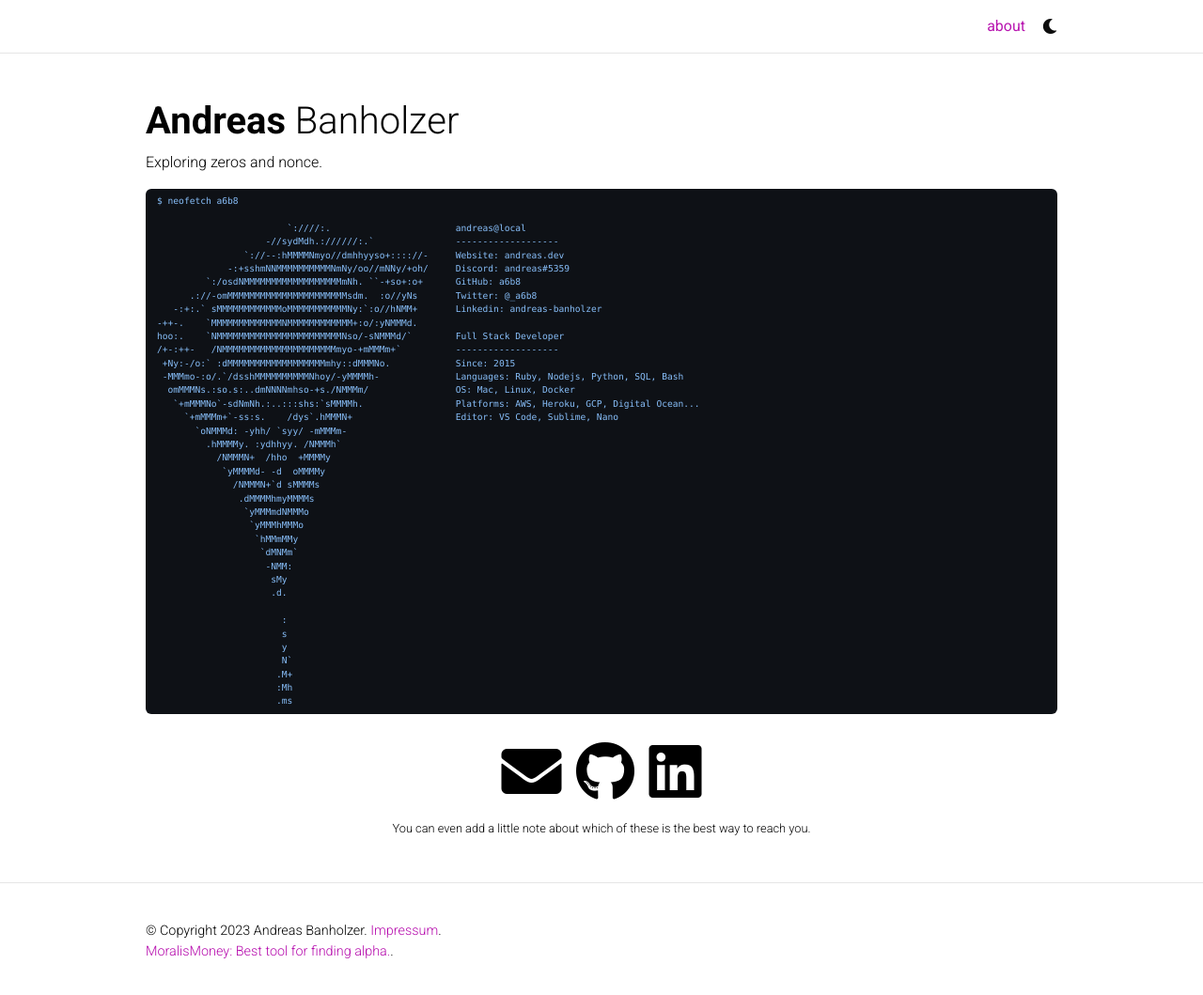
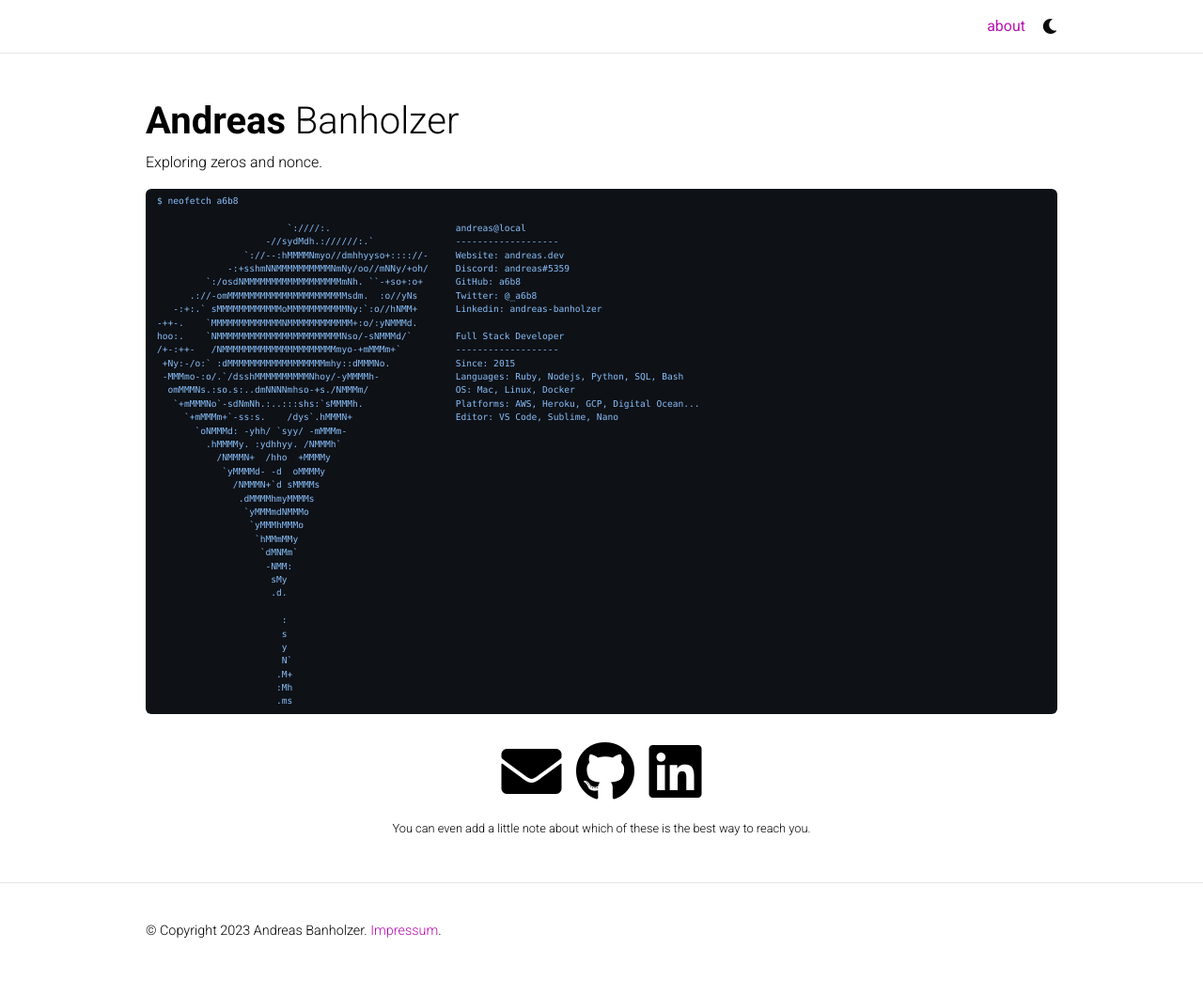
Before and after one commit to a6b8/a6b8, a Jekyll site: the page built from _pages/about.md, in a window 1280 px wide and 1063 px high. Shown: the top 1059 px of the window at 94% size. Built offline with Jekyll 4.4.1, drawn with Linux system fonts in a browser that asks for light colours; nearby versions of some CDN libraries; comment, search, counter and statistics services are not loaded; a style sheet for code colours, icons or effects is not loaded.

Commit message:
Update footer.html

```diff
--- a/_includes/footer.html
+++ b/_includes/footer.html
@@ -3,8 +3,7 @@
       <div class="container mt-0">
         &copy; Copyright {{ site.time | date: '%Y' }} {{ site.first_name }} {{ site.middle_name }} {{ site.last_name }}. {{ site.footer_text }}
         {%- if site.impressum_path -%}
-        <a href="{{ site.url }}{{ site.baseurl }}{{ site.impressum_path }}">Impressum</a>.<br>
-        <a href="https://moralismoney.com/">MoralisMoney: Best tool for finding alpha.</a>.
+        <a href="{{ site.url }}{{ site.baseurl }}{{ site.impressum_path }}">Impressum</a>.
         {%- endif -%}
         {%- if site.last_updated -%}
         Last updated: {{ "now" | date: '%B %d, %Y' }}.
@@ -16,8 +15,7 @@
       <div class="container">
         &copy; Copyright {{ site.time | date: '%Y' }} {{ site.first_name }} {{ site.middle_name }} {{ site.last_name }}. {{ site.footer_text }}
         {%- if site.impressum_path -%}
-        <a href="{{ site.url }}{{ site.baseurl }}{{ site.impressum_path }}">Impressum</a>.<br>
-        <a href="https://moralismoney.com/">MoralisMoney: Best tool for finding alpha.</a>.
+        <a href="{{ site.url }}{{ site.baseurl }}{{ site.impressum_path }}">Impressum</a>.
         {%- endif -%}
         {%- if site.last_updated -%}
         Last updated: {{ "now" | date: '%B %d, %Y' }}.
```
